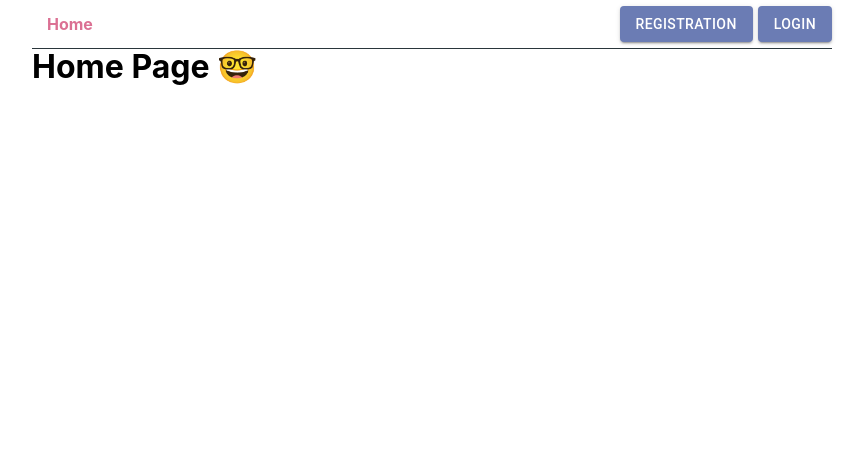
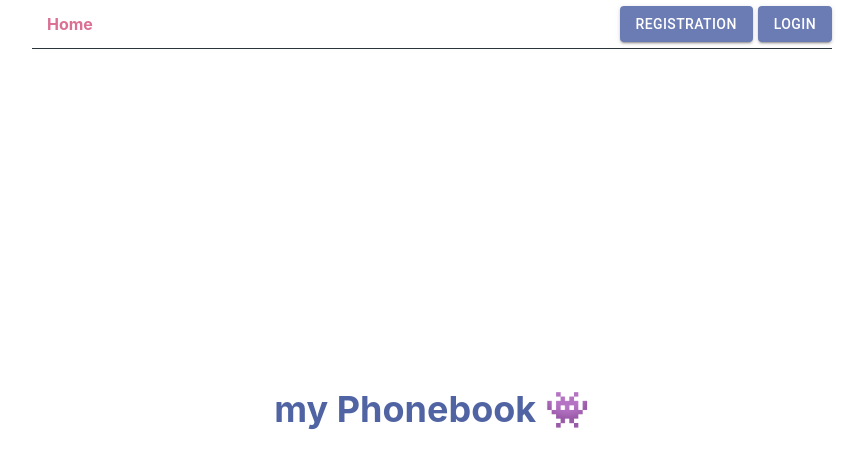
Before and after one commit to itstoreall/goit-react-hw-08-phonebook, a React (Create React App) app: page / in a window 1280 px wide. Shown: the top 468 px of the page, without its empty margins (208-1072 px from the left). Built offline with nearby package versions, Linux system fonts and the light colour scheme.

Commit message:
adds some styles to the ContactList

```diff
--- a/src/views/ContactsView.jsx
+++ b/src/views/ContactsView.jsx
@@ -1,4 +1,5 @@
-import { Component } from 'react';
+// import { Component } from 'react';
+import { useEffect } from 'react';
 import { connect } from 'react-redux';
 import { contactsOperations, contactsSelectors } from '../redux/contacts';
 import Form from '../components/Form';
@@ -7,17 +8,31 @@ import Filter from '../components/Filter';
 import s from './Views.module.scss';
 import Container from '../components/Container';
 
-class ContactsView extends Component {
-  componentDidMount() {
-    this.props.getContacts();
-  }
+// =======
 
-  render() {
-    const { isLoading } = this.props;
+const ContactsView = ({ dispatch, isLoading, getContacts }) => {
+  useEffect(() => {
+    getContacts();
+  }, [getContacts]);
+
+  // componentDidMount
+  // useEffect(() => {
+  //   dispatch(getContacts());
+  // }, []);
 
   return (
     <Container>
       <section className={s.contactSection}>
+        {/* <Box display='flex' alignItems='center'>
+            <Box width='100%' mr={1}>
+              <LinearProgress variant='determinate' {...props} />
+            </Box>
+            <Box minWidth={35}>
+              <Typography variant='body2' color='textSecondary'>{`${Math.round(
+                props.value
+              )}%`}</Typography>
+            </Box>
+          </Box> */}
         <h1 className={s.contactSection__title}>Phonebook</h1>
         <div className={s.contactWrapper}>
           <Filter />
@@ -28,16 +43,48 @@ class ContactsView extends Component {
           <ContactList />
         </div>
         <div className={s.formWrapper}>
-            <Form
-              onInputChange={this.handleInputFilter}
-              onSubmit={this.handleSubmit}
-            />
+          <Form />
         </div>
       </section>
     </Container>
   );
-  }
-}
+};
+
+// // =======
+
+// class ContactsView extends Component {
+//   componentDidMount() {
+//     this.props.getContacts();
+//   }
+
+//   render() {
+//     const { isLoading } = this.props;
+
+//     return (
+//       <Container>
+//         <section className={s.contactSection}>
+//           <h1 className={s.contactSection__title}>Phonebook</h1>
+//           <div className={s.contactWrapper}>
+//             <Filter />
+//             <b className={s.subtitle}>
+//               Contacts:{' '}
+//               {isLoading && <span className={s.loading}>Loading...</span>}
+//             </b>
+//             <ContactList />
+//           </div>
+//           <div className={s.formWrapper}>
+//             <Form
+//             // onInputChange={this.handleInputFilter}
+//             // onSubmit={this.handleSubmit}
+//             />
+//           </div>
+//         </section>
+//       </Container>
+//     );
+//   }
+// }
+
+// // =========
 
 const mapStateToProps = (state) => ({
   isLoading: contactsSelectors.getLoading(state),
--- a/src/views/HomeView.jsx
+++ b/src/views/HomeView.jsx
@@ -1,14 +1,14 @@
 import s from './Views.module.scss';
 
 const HomeView = () => (
-  <div className={s.container}>
-    <h1 className={s.title}>
-      Home Page{' '}
-      <span role='img' aria-label='Welcome icon'>
-        🤓
+  <section className={s.homeSection}>
+    <h1>
+      my Phonebook{' '}
+      <span role='img' aria-label='Welcome to my phonebook'>
+        👾
       </span>
     </h1>
-  </div>
+  </section>
 );
 
 export default HomeView;
--- a/src/views/Views.module.scss
+++ b/src/views/Views.module.scss
@@ -1,4 +1,18 @@
 @import 'styles/shared.scss';
+
+// --------------  HomeView
+.homeSection {
+  display: flex;
+  justify-content: center;
+  align-items: center;
+  min-height: calc(100vh - 50px);
+
+  & > h1 {
+    font-size: 36px;
+    margin-bottom: 30px;
+    color: $secondaryColor;
+  }
+}
 
 // --------------  ContactsView
 .contactSection {
@@ -51,6 +65,7 @@
   text-align: center;
 
   & > h1 {
+    font-size: 36px;
     margin-bottom: 30px;
     color: $secondaryColor;
   }
```
Lines whose indentation alone changed are shown as unchanged.
